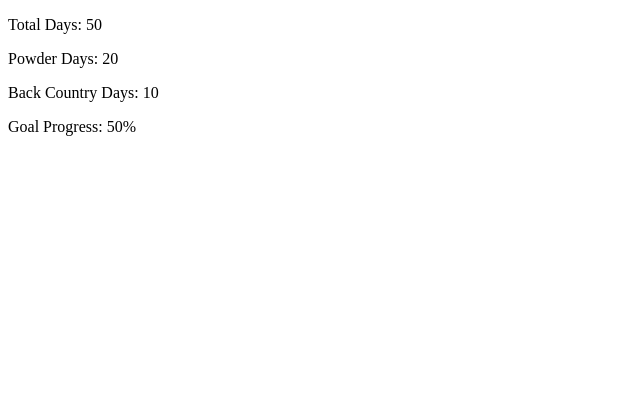
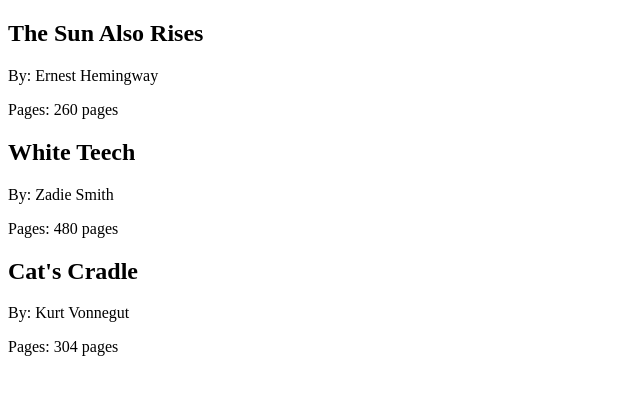
Before and after one commit to chibui/react-is-fun, a React (Create React App) app: page / in a window 1280 px wide. Shown: the top 394 px of the page, without its empty margins (0-640 px from the left). Built offline with nearby package versions, Linux system fonts and the light colour scheme.

Commit message:
Compose components
parent component with child components

```diff
--- a/src/index.js
+++ b/src/index.js
@@ -1,46 +1,35 @@
 import React from 'react';
 import { render } from 'react-dom';
 
-let skiData = {
-    total: 50,
-    powder: 20,
-    backCountry: 10,
-    goal: 100
-}
-
-    const getPercent = decimal => {
-        return decimal * 100 + '%';
-    }
-
-    const calcGoalProgress = (total, goal) => {
-        return getPercent(total/goal);
-    }
-
-const SkiDayCounter = ({backCountry, goal, powder, total}) => {
+const Book = ({author, pages, title}) => {
     return (
         <section>
-            <div>
-                <p>Total Days: { total }</p>
-            </div>
-            <div>
-                <p>Powder Days: { powder }</p>
-            </div>
-            <div>
-                <p>Back Country Days: { backCountry }</p>
-            </div>
-            <div>
-                <p>Goal Progress: { calcGoalProgress(total, goal) }</p>
-            </div>
+            <h2>{ title }</h2>
+            <p>By: { author }</p>
+            <p>Pages: { pages } pages</p>
         </section>
     )
 }
 
+const Library = () => {
+    return (
+        <div>
+            <Book
+                author="Ernest Hemingway"
+                pages={ 260 }
+                title="The Sun Also Rises" />
+            <Book
+                author="Zadie Smith"
+                pages={ 480 }
+                title="White Teech" />
+            <Book
+                author="Kurt Vonnegut"
+                pages={ 304 }
+                title="Cat's Cradle" />
+        </div>
+    )
+}
 render(
-    <SkiDayCounter
-        total = {skiData.total}
-        powder = {skiData.powder}
-        backCountry = {skiData.backCountry}
-        goal = {skiData.goal}
-    />,
+    <Library />,
     document.getElementById('root')
 );
```
